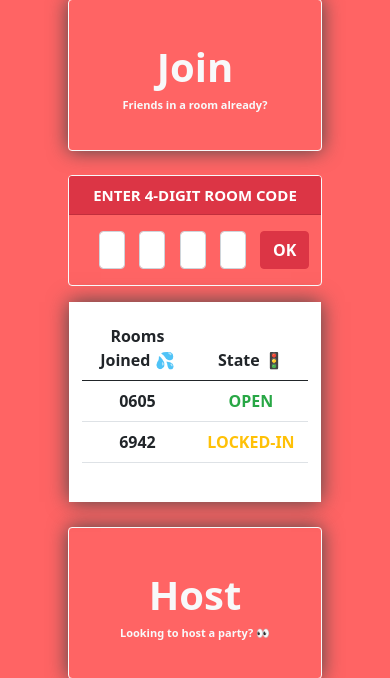
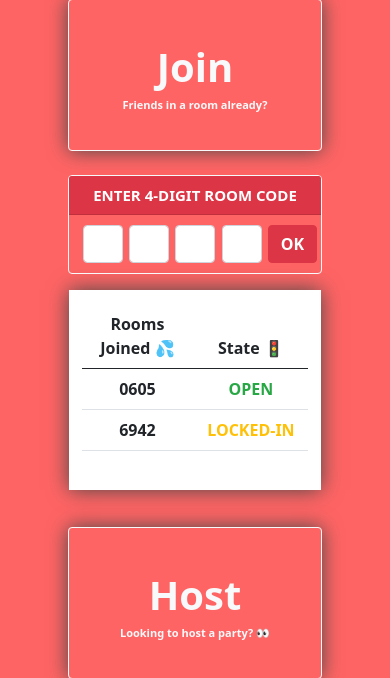
Before and after one commit to vjloable/secretsanta, a PHP site: page /lobby.php in a window 390 px wide, after a click that opens the changed part. Shown: the part 169-847 px from the top of the page. Run offline with PHP 8.4, Linux system fonts and the light colour scheme; the visitor is signed in with stand-in values (Sample User, id 1); some libraries are stand-ins or nearby versions.

Commit message:
fix: can now type numbers in room code

```diff
--- a/lobby.php
+++ b/lobby.php
@@ -35,7 +35,7 @@ include "scripts\session_control.inc";
         }
 
         .form-control {
-            width: 10% !important;
+            width: 40px !important;
         }
 
         .card-header {
@@ -150,6 +150,10 @@ include "scripts\session_control.inc";
             .m-2 {
                 margin-top: 5%;
                 margin-bottom: 5%;
+            }
+
+            .card-body {
+                padding: 10px 0 10px 0 !important;
             }
 
             .form-of1 {
```
